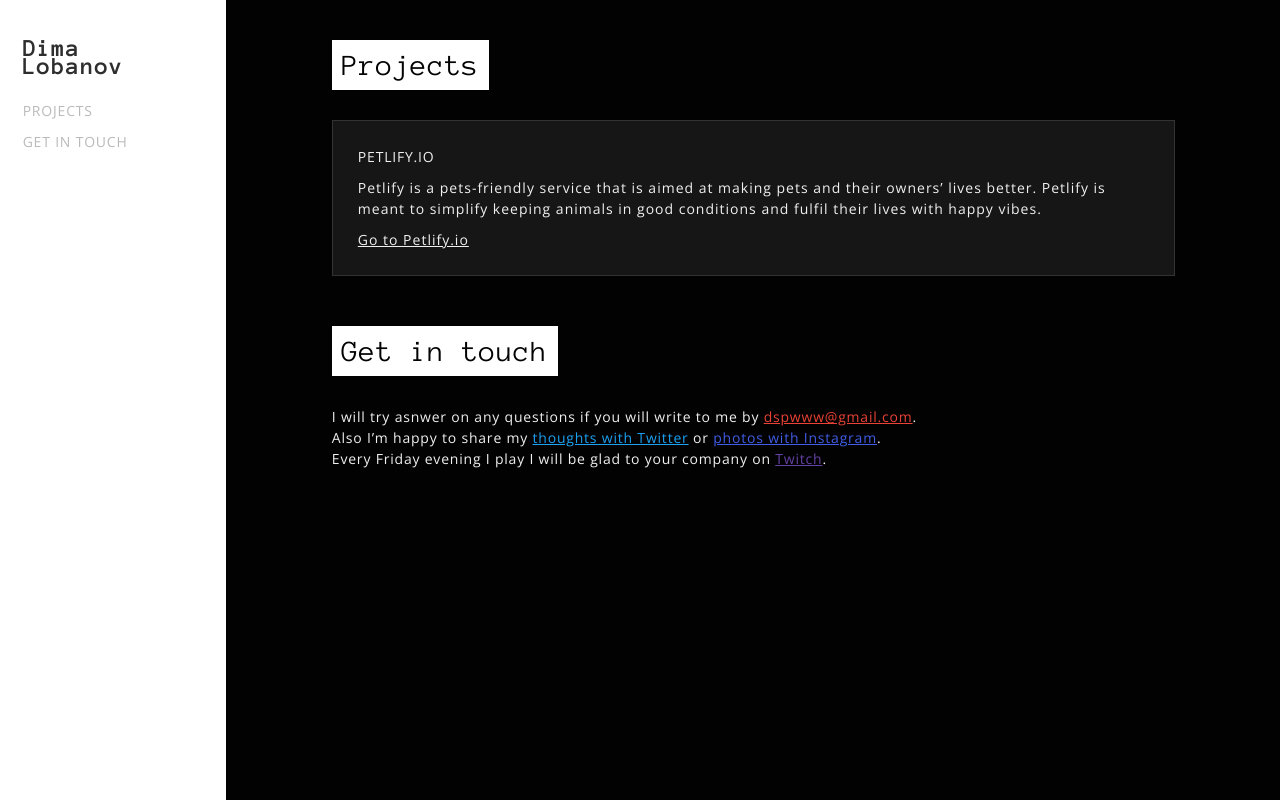
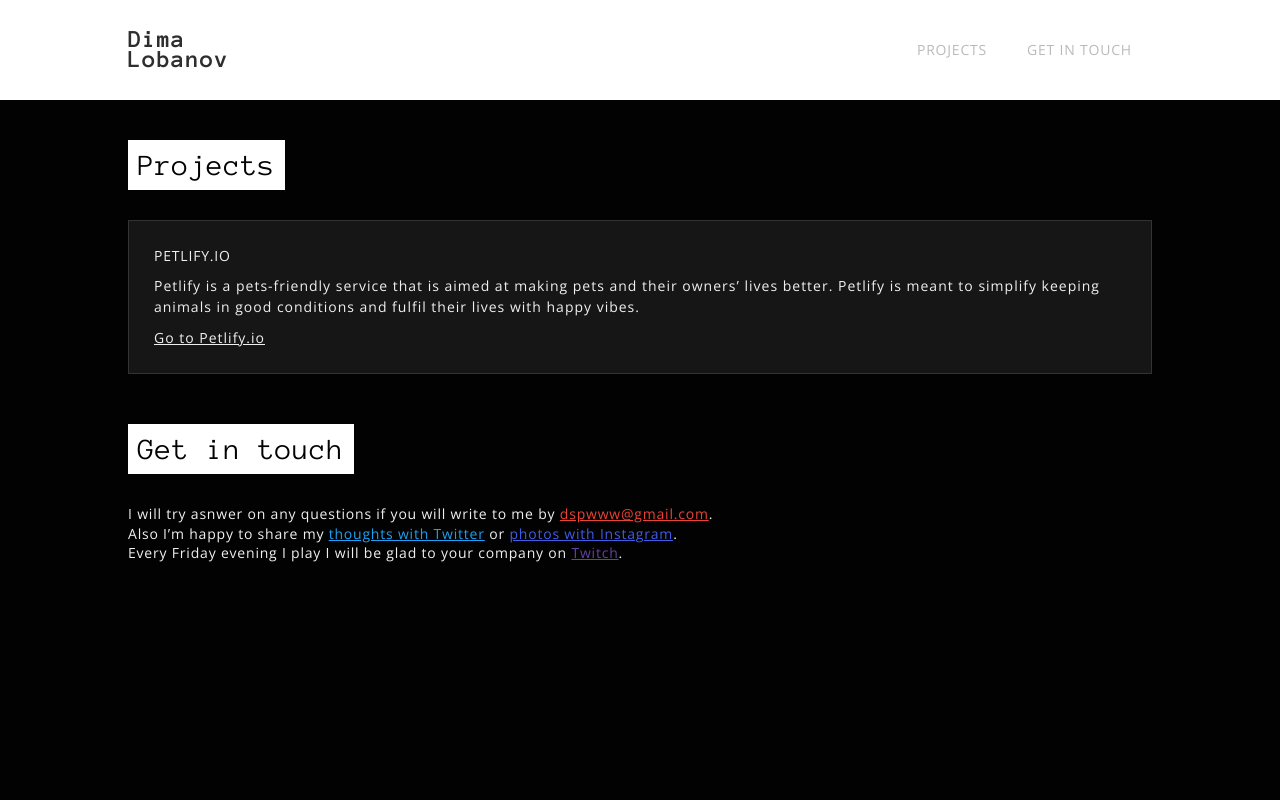
Before and after one commit to dimaspirit/dimaspirit.github.io, a plain HTML site: page index.html in a window 1280 px wide. Drawn offline with nearby package versions, Linux system fonts and the light colour scheme.

Commit message:
rework header

```diff
--- a/index.html
+++ b/index.html
@@ -16,22 +16,18 @@
     <meta name="theme-color" content="#020202">
 
     <link href="https://fonts.googleapis.com/css?family=Anonymous+Pro:400,700|Open+Sans:300,400" rel="stylesheet">
-    <link rel="stylesheet" href="styles/main.css">
+    <link rel="stylesheet" href="./style.css">
   </head>
   <body>
     <div class="wrapper">
-      <div class="sidebar">
-        <div class="sidebar_inner">
+
+      <div class="header">
+        <div class="header_inner">
           <div class="logo">Dima <br> Lobanov</div>
 
           <nav class="nav">
-            <div class="nav_item">
-              <a href="#projects" class="nav_link">Projects</a>
-            </div>
-
-            <div class="nav_item">
-              <a href="#get_in_touch" class="nav_link">Get in touch</a>
-            </div>
+            <a href="#projects" class="nav_item">Projects</a>
+            <a href="#get_in_touch" class="nav_item">Get in touch</a>
           </nav>
         </div>
       </div>
--- a/styles/main.css
+++ b/style.css
@@ -2,6 +2,11 @@
 font-family: 'Anonymous Pro', monospace;
 font-family: 'Open Sans', sans-serif;
 */
+
+:root {
+  --bg-color: #020202;
+  --cont-width: 80%;
+}
 
 .google {
   color: #ea4335 !important;
@@ -23,6 +28,8 @@ font-family: 'Open Sans', sans-serif;
 html {
   box-sizing: border-box;
   font-size: 10px;
+
+  background: var(--bg-color);
 }
 
 *, *:before, *:after {
@@ -47,44 +54,56 @@ img {
 
 .wrapper {
   display: flex;
+  flex-direction: column;
   min-height: 100vh;
 
-  background: #020202;
+  background: var(--bg-color);
   font-family: 'Open Sans', sans-serif;
   font-size: 1.4rem;
-  line-height: 1.5;
+  line-height: 1.4;
   letter-spacing: .8px;
 }
 
-.sidebar {
-  flex-basis: 320px;
-  padding: 4rem 0;
+.header {
+  padding: 2rem 0;
 
   background: #fff;
   color: #2e2e2e;
 }
 
-.sidebar_inner {
-  width: 80%;
+.header_inner {
+  width: var(--cont-width);
   margin: 0 auto;
+
+  display: flex;
+  flex-direction: column;
 }
 
 .nav {
-  margin: 2rem 0;
+  display: flex;
+  justify-content: space-evenly;
+  margin: 1rem 0;
 }
 
-.nav_link {
+.nav_item {
   display: block;
-  padding: .5rem 0;
+  padding: 1rem 2rem;
 
   color: #bababa;
   text-decoration: none;
   text-transform: uppercase;
   font-weight: 400;
 }
-  .nav_link:hover {
+  .nav_item:hover {
     color: #757575;
   }
+
+@media only screen and (min-width: 620px) {
+  .header_inner {
+    flex-direction: row;
+    justify-content: space-between;
+  }
+}
 
 .main {
   flex-grow: 1;
@@ -98,10 +117,12 @@ img {
 }
 
 .logo {
+  align-self: center;
+
   font-family: 'Anonymous Pro', monospace;
   font-size: 2.5rem;
   font-weight: 700;
-  line-height: .7;
+  line-height: .8;
 }
 
 .section {
```
Also changed, not shown: site.webmanifest, 2 other files.
